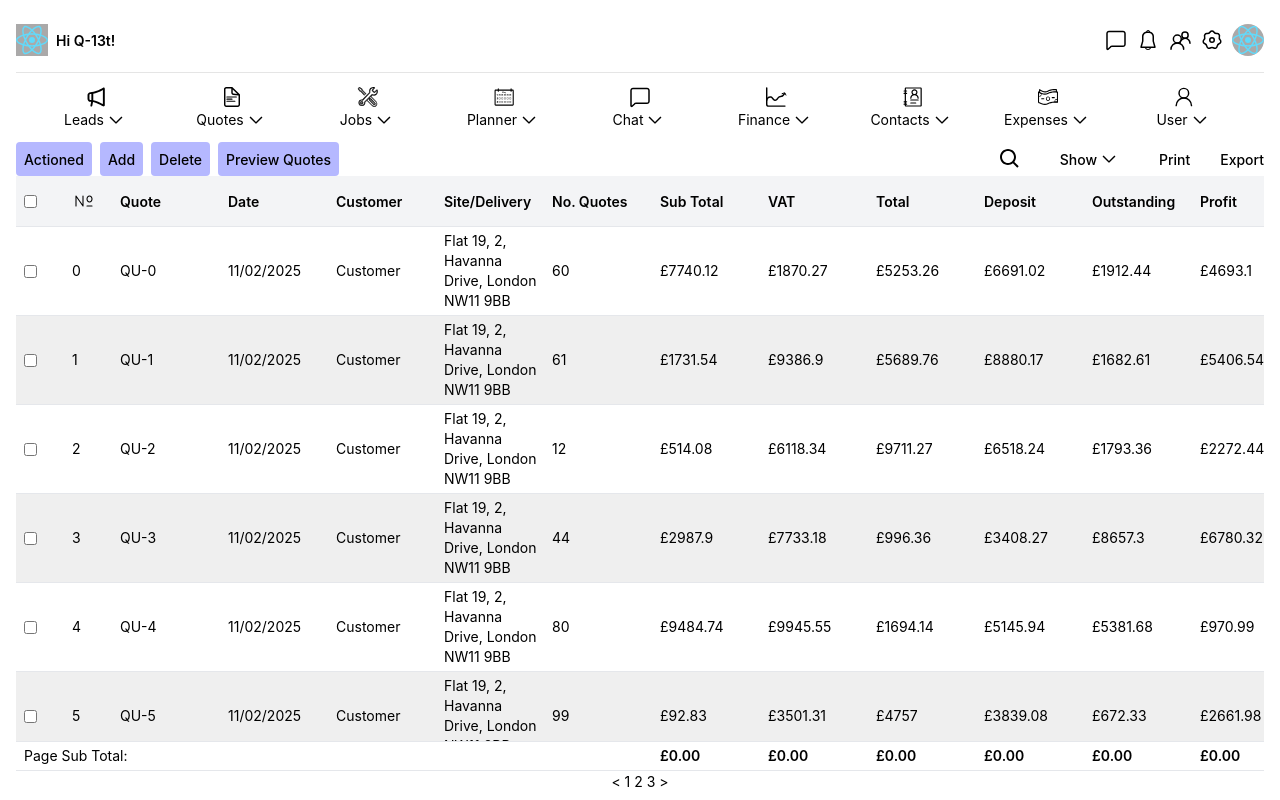
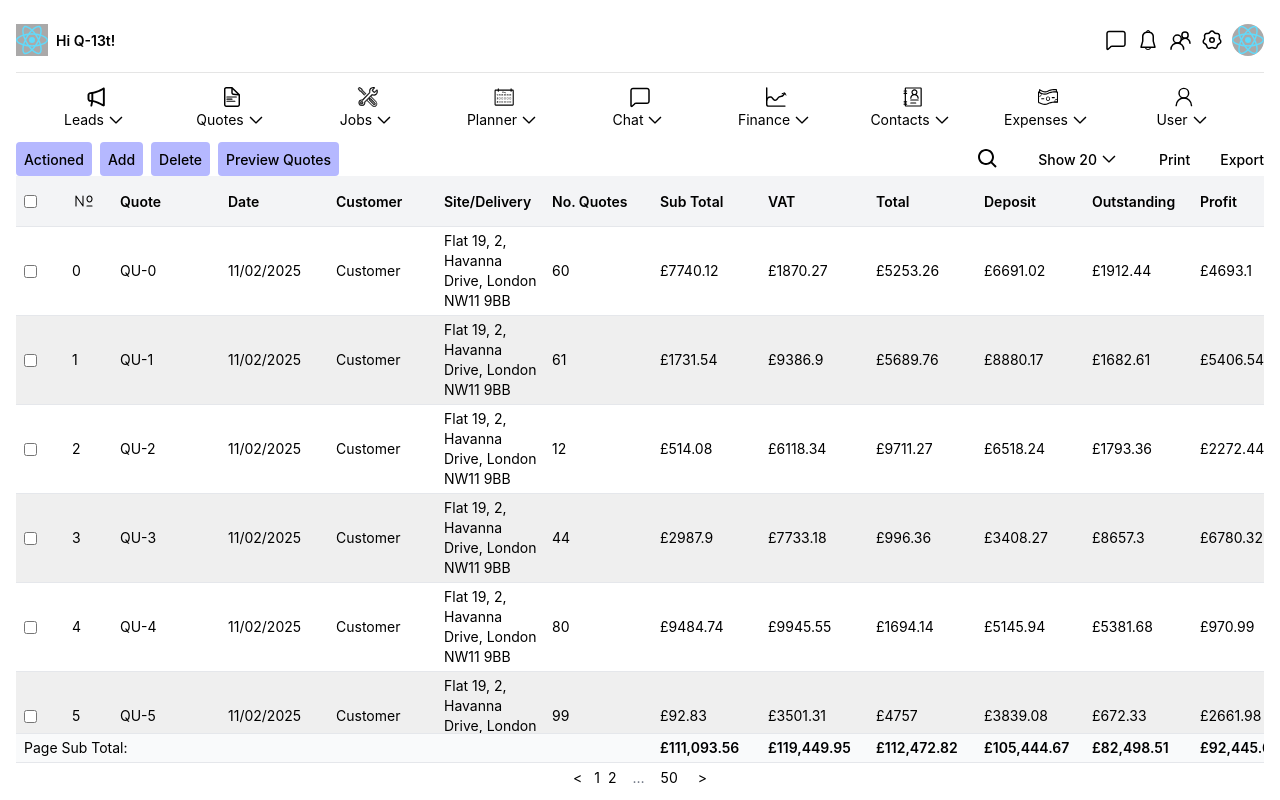
Before and after one commit to q-13t/obre_test_task, a React (Create React App) app: page / in a window 1280 px wide. Built offline with nearby package versions, Linux system fonts and the light colour scheme.

Commit message:
IMP: Pagination

```diff
--- a/src/App.tsx
+++ b/src/App.tsx
@@ -3,12 +3,17 @@ import { UserContext } from "./hooks/user-context.tsx";
 import Header from "./components/header/header.tsx";
 import QuotesControl from "./components/subheader/quote-controls.tsx";
 import Quotes from "./components/table/quotes-table.tsx";
-import QuotesContextProvider from "./hooks/quotes-context.tsx";
+import { QuotesContextProvider } from "./hooks/quotes-context.tsx";
+import Quote from "./types/quote.tsx";
 
+function getRandom(min: number, max: number): string {
+    return (Math.random() * (max - min + 1) + min).toFixed(2);
+}
 
 
 function App() {
     const user = useContext(UserContext);
+    const q: Quote[] = Array.from({ length: 1000 }, (_, i) => new Quote(i, `QU-${i}`, "11/02/2025", "Customer", "Flat 19, 2, Havanna Drive, London NW11 9BB", Math.floor(parseFloat(getRandom(0, 100))), parseFloat(getRandom(0, 10_000)), parseFloat(getRandom(0, 10_000)), parseFloat(getRandom(0, 10_000)), parseFloat(getRandom(0, 10_000)), parseFloat(getRandom(0, 10_000)), parseFloat(getRandom(0, 10_000)), `temp@mail.org`, "Sample description"));
 
     useEffect(() => {
         // Assuming user has been logged in before
@@ -23,9 +28,9 @@ function App() {
     return (
         <div className="px-4 py-2 h-screen w-full flex flex-col max-h-screen max-w-screen ">
             <Header />
-            <QuotesContextProvider>
+            <QuotesContextProvider amount={q.length}>
                 <QuotesControl />
-                <Quotes />
+                <Quotes q={q} />
             </QuotesContextProvider>
         </div>
     );
--- a/src/components/subheader/quote-controls.tsx
+++ b/src/components/subheader/quote-controls.tsx
@@ -1,7 +1,32 @@
+import { useContext } from "react";
 import ImageIcon from "../../elements/image-icon.tsx";
 import ControlButton from "./elements/control-button.tsx";
+import { QuotesContext } from "../../hooks/quotes-context.tsx";
+import { useState } from "react";
+import { useRef, useEffect } from "react";
+import { QuoteLimits } from "../../enums/quote-limits.tsx";
 
 const QuotesControl = () => {
+    const quotes = useContext(QuotesContext);
+    const [menuOpen, setMenuOpen] = useState(false);
+    const dropdownRef = useRef<HTMLDivElement>(null);
+
+    // Close dropdown on outside click
+    useEffect(() => {
+        function handleClickOutside(event: MouseEvent) {
+            if (dropdownRef.current && !dropdownRef.current.contains(event.target as Node)) {
+                setMenuOpen(false);
+            }
+        }
+        document.addEventListener('mousedown', handleClickOutside);
+        return () => document.removeEventListener('mousedown', handleClickOutside);
+    }, []);
+
+    function _handleLimitChange(limit: QuoteLimits) {
+        quotes.setLimit(limit);
+        setMenuOpen(false);
+    }
+
     return (
         <div className="flex flex-row items-center justify-between h-[34px] w-full">
             <div className="flex flex-row items-center gap-2 h-full">
@@ -9,15 +34,22 @@ const QuotesControl = () => {
                 <ControlButton text="Add" callback={() => { }} />
                 <ControlButton text="Delete" callback={() => { }} />
                 <ControlButton text="Preview Quotes" callback={() => { }} />
-
             </div>
-            <div className="flex flex-row items-center gap-[30px]">
+            <div className=" relative  flex flex-row items-center gap-[30px]" ref={dropdownRef}>
                 <ImageIcon path="/bx_search.svg" alt="search" />
-                <div conClick={(e: MouseEvent) => { }} className="flex flex-row items-center justify-between w-max h-full rounded-[4px] mx-2 my-3">
-                    <p className="font-medium">Show</p>
-                    <p>{/* TODO: Show number of quotes */}</p>
-                    <ImageIcon path="/weui_arrow-outlined.svg" alt="down arrow" />
-                </div>
+                <button onClick={(e: MouseEvent) => setMenuOpen(prev => !prev)} className="flex flex-row items-center justify-between w-max h-full rounded-[4px] mx-2 my-3">
+                    <p className="font-medium">Show {quotes.limit}</p>
+                    <span className={` ${menuOpen ? 'rotate-180' : ''}`}>
+                        <ImageIcon path="/weui_arrow-outlined.svg" alt="down arrow" />
+                    </span>
+                </button>
+                {menuOpen && (
+                    <div className="absolute top-full mt-2 right-0 bg-white border rounded shadow-md w-48 z-20">
+                        {Object.values(QuoteLimits).filter(limit => typeof limit === 'number').map((limit) => (
+                            <p key={limit} onClick={() => _handleLimitChange(limit)} className="block px-4 py-2 hover:bg-gray-100">{limit}</p>
+                        ))}
+                    </div>
+                )}
                 <p className="font-medium">Print</p>
                 <p className="font-medium">Export</p>
             </div>
--- a/src/components/table/quotes-table.tsx
+++ b/src/components/table/quotes-table.tsx
@@ -1,14 +1,80 @@
+import { useContext } from "react";
+import { QuotesContext } from "../../hooks/quotes-context.tsx";
 import Quote from "../../types/quote.tsx";
 import Column from "./elements/column-element.tsx";
+import { useEffect } from "react";
+import { useState } from "react";
 
 
-function getRandom(min: number, max: number): string {
-    return (Math.random() * (max - min + 1) + min).toFixed(2);
-}
 
-const quotes: Quote[] = Array.from({ length: 15 }, (_, i) => new Quote(i, `QU-${i}`, "11/02/2025", "Customer", "Flat 19, 2, Havanna Drive, London NW11 9BB", Math.floor(parseFloat(getRandom(0, 100))), parseFloat(getRandom(0, 10_000)), parseFloat(getRandom(0, 10_000)), parseFloat(getRandom(0, 10_000)), parseFloat(getRandom(0, 10_000)), parseFloat(getRandom(0, 10_000)), parseFloat(getRandom(0, 10_000)), `temp@mail.org`, "Sample description"));
 
-const Quotes = () => {
+const Quotes = ({ q }: { q: Quote[] }) => {
+    const context = useContext(QuotesContext);
+    const [quotes, setQuotes] = useState([]);
+    const [subTotal, setSubTotal] = useState(0);
+    const [VAT, setVAT] = useState(0);
+    const [total, setTotal] = useState(0);
+    const [deposit, setDeposit] = useState(0);
+    const [outstanding, setOutstanding] = useState(0);
+    const [profit, setProfit] = useState(0);
+
+
+    useEffect(() => {
+        // As if performed fetch
+        let tmp = q.slice((context.page - 1) * context.limit, context.page * context.limit);
+
+        setQuotes(tmp);
+
+        let sub = 0, vat = 0, total = 0, deposit = 0, outstanding = 0, profit = 0;
+        tmp.forEach(quote => {
+            sub += quote.sub_total;
+            vat += quote.VAT;
+            total += quote.total;
+            deposit += quote.deposit;
+            outstanding += quote.outstanding;
+            profit += quote.profit;
+        });
+        setSubTotal(sub.toLocaleString('en-US', { minimumFractionDigits: 2, maximumFractionDigits: 2 }));
+        setVAT(vat.toLocaleString('en-US', { minimumFractionDigits: 2, maximumFractionDigits: 2 }));
+        setTotal(total.toLocaleString('en-US', { minimumFractionDigits: 2, maximumFractionDigits: 2 }));
+        setDeposit(deposit.toLocaleString('en-US', { minimumFractionDigits: 2, maximumFractionDigits: 2 }));
+        setOutstanding(outstanding.toLocaleString('en-US', { minimumFractionDigits: 2, maximumFractionDigits: 2 }));
+        setProfit(profit.toLocaleString('en-US', { minimumFractionDigits: 2, maximumFractionDigits: 2 }));
+
+        return () => { };
+    }, [context.limit, context.page]);
+
+    function _handlePageChange(page: number) {
+        context.setPage(page);
+    }
+    const getPages = (): (number | string)[] => {
+        const pages: (number | string)[] = [];
+        if (context.TotalPages <= 1) return [1];
+        pages.push(1);
+        if (context.page - 2 > 2) {
+            pages.push('...')
+        } else if (context.page - 2 === 2) {
+            pages.push(2)
+        }
+        if (context.page - 1 > 1) {
+            pages.push(context.page - 1)
+        }
+        if (context.page !== 1 && context.page !== context.TotalPages) {
+            pages.push(context.page)
+        }
+        if (context.page + 1 < context.TotalPages) {
+            pages.push(context.page + 1)
+        }
+        if (context.page + 2 < context.TotalPages - 1) {
+            pages.push('...')
+        } else if (context.page + 2 === context.TotalPages - 1) {
+            pages.push(context.TotalPages - 1)
+        }
+        if (context.TotalPages !== 1) {
+            pages.push(context.TotalPages)
+        }
+        return pages;
+    }
 
     return (
         <div className="flex flex-col items-center h-full overflow-y-auto">
@@ -31,7 +97,7 @@ const Quotes = () => {
                     <Column><p className="font-semibold">Description</p></Column>
                     <Column><p className="font-semibold">Customer Job Ref</p></Column>
                 </div>
-                {quotes.map((quote) => (
+                {quotes.map((quote: Quote, index: number) => (
                     <div className="grid grid-cols-[40px_40px_repeat(12,minmax(100px,1fr))_200px_minmax(100px,1fr)_minmax(100px,1fr)] px-2 py-1 text-sm text-left odd:bg-[#EFEFEF] gap-2">
                         <Column ><input type="checkbox" /></Column>
                         <Column ><p>{quote.id}</p></Column>
@@ -53,16 +119,26 @@ const Quotes = () => {
                 ))}
                 <div className="grid sticky bottom-0 z-10 grid-cols-[40px_40px_repeat(12,minmax(100px,1fr))_200px_minmax(100px,1fr)_minmax(100px,1fr)] px-2 py-1 text-sm text-left odd:bg-white even:bg-gray-50 gap-2">
                     <div className="col-span-7">Page Sub Total:</div>
-                    <Column><p className="font-semibold">£0.00</p></Column>
-                    <Column><p className="font-semibold">£0.00</p></Column>
-                    <Column><p className="font-semibold">£0.00</p></Column>
-                    <Column><p className="font-semibold">£0.00</p></Column>
-                    <Column><p className="font-semibold">£0.00</p></Column>
-                    <Column><p className="font-semibold">£0.00</p></Column>
+                    <Column><p className="font-semibold">£{subTotal}</p></Column>
+                    <Column><p className="font-semibold">£{VAT}</p></Column>
+                    <Column><p className="font-semibold">£{total}</p></Column>
+                    <Column><p className="font-semibold">£{deposit}</p></Column>
+                    <Column><p className="font-semibold">£{outstanding}</p></Column>
+                    <Column><p className="font-semibold">£{profit}</p></Column>
                 </div>
             </div>
             <div className="flex justify-center items-center h-[34px] w-full border-t">
-                <p>{"< 1 2 3 >"}</p>
+                <button onClick={() => context.page > 1 && _handlePageChange(context.page - 1)} disabled={context.page === 1} className={`px-3 `}>&lt;</button>
+                {
+                    getPages().map((page, index) => (
+                        typeof page === 'number' ? (
+                            <button key={index} onClick={() => _handlePageChange(page)} className={`px-2${page === context.page ? 'font-bold' : ''}`}>{page}</button>
+                        ) : (
+                            <span key={index} className="px-2 py-1 text-gray-500">…</span>
+                        )
+                    ))
+                }
+                <button onClick={() => context.page < context.TotalPages && _handlePageChange(context.page + 1)} disabled={context.page === context.TotalPages} className={`px-3 `}>&gt;</button>
             </div>
         </div>
 
--- /dev/null
+++ b/src/enums/quote-limits.tsx
@@ -0,0 +1,9 @@
+export enum QuoteLimits {
+    LIMIT_10 = 10,
+    LIMIT_20 = 20,
+    LIMIT_50 = 50,
+    LIMIT_100 = 100,
+    LIMIT_200 = 200,
+    LIMIT_500 = 500,
+    LIMIT_1000 = 1000,
+}
--- a/src/hooks/quotes-context.tsx
+++ b/src/hooks/quotes-context.tsx
@@ -1,13 +1,22 @@
-import { createContext } from "react";
+import { useState, createContext, useEffect } from "react";
+import { QuoteLimits } from "../enums/quote-limits.tsx";
 
-const quotesContext = createContext();
 
-const QuotesContextProvider = ({ children }) => {
+export const QuotesContext = createContext();
+
+export const QuotesContextProvider = ({ children, amount }) => {
+    const [page, setPage] = useState(1);
+    const [TotalPages, setTotalPages] = useState(0);
+    const [limit, setLimit] = useState(QuoteLimits.LIMIT_20);
+
+    useEffect(() => {
+        setTotalPages(Math.ceil(amount / limit));
+        return () => { };
+    }, [amount, limit]);
+
     return (
-        <quotesContext.Provider value={{}}>
+        <QuotesContext.Provider value={{ page, setPage, limit, setLimit, TotalPages, setTotalPages }}>
             {children}
-        </quotesContext.Provider>
+        </QuotesContext.Provider>
     );
 }
-
-export default QuotesContextProvider;
```
